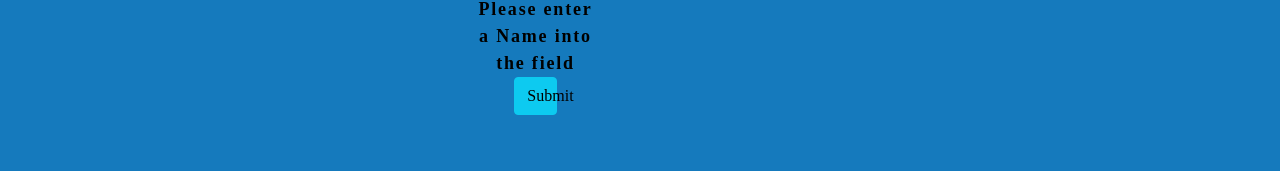
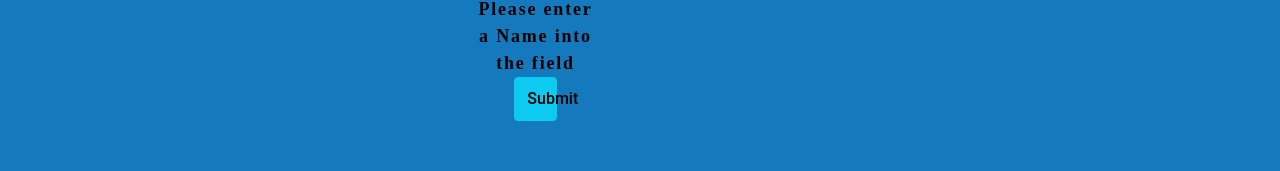
Before and after one commit to Zachsteuer98/steuer-react-portfolio, a React (Create React App) app: page / in a window 1280 px wide. Both pictures are taken after a click on the item "Contact". Shown: the part 597-768 px from the top of the page. Built offline with nearby package versions, Linux system fonts and the light colour scheme.

Commit message:
edited contact page, added verify regex to be used later on

```diff
--- a/src/components/Contact/index.js
+++ b/src/components/Contact/index.js
@@ -5,11 +5,12 @@ function Contact() {
     const [formState, setFormState] = useState({ name: '', email: '', message: '' });
 
     var confirm;
+    var verify = [[/^\S+@\S+\.\S+$/]]
     if(formState.name === '') {
         confirm = <ConfirmName />
     }
-    else if (formState.email === ''){
-        confirm = <div>please verify you entered your email</div>
+    else if (formState.email === "" ){
+        confirm = <div>please enter your email</div>
     }
     else if (formState.message === '') {
         confirm = <div>Please enter a message</div>
@@ -49,7 +50,7 @@ function Contact() {
                         <textarea name="message" rows="5" defaultValue={message} onChange= {handleChange} />
                     </div>
                     {confirm}
-                    <button type="submit" className= "btn btn-info col-sm-4">Submit</button>
+                    <button type="submit" className= "btn btn-info col-sm-4"><h6>Submit</h6></button>
                 </form>
             </div>
         </section>
```
